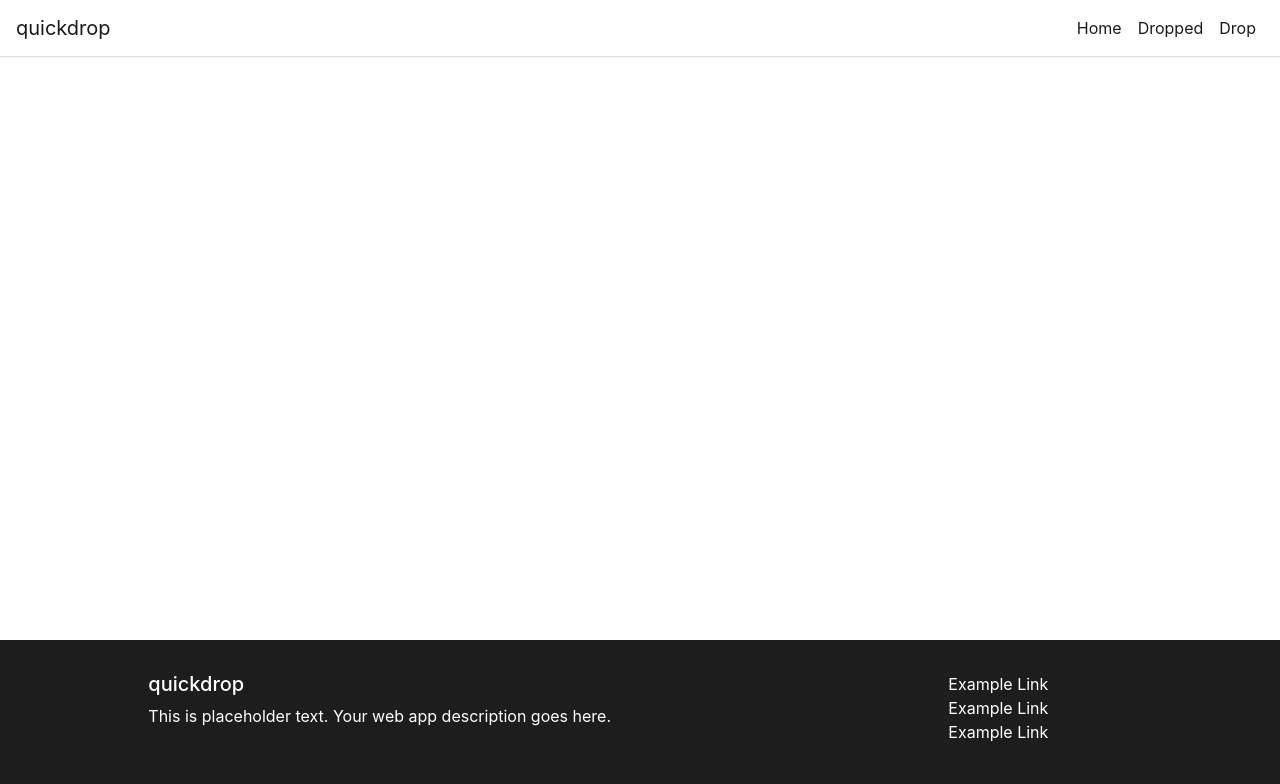
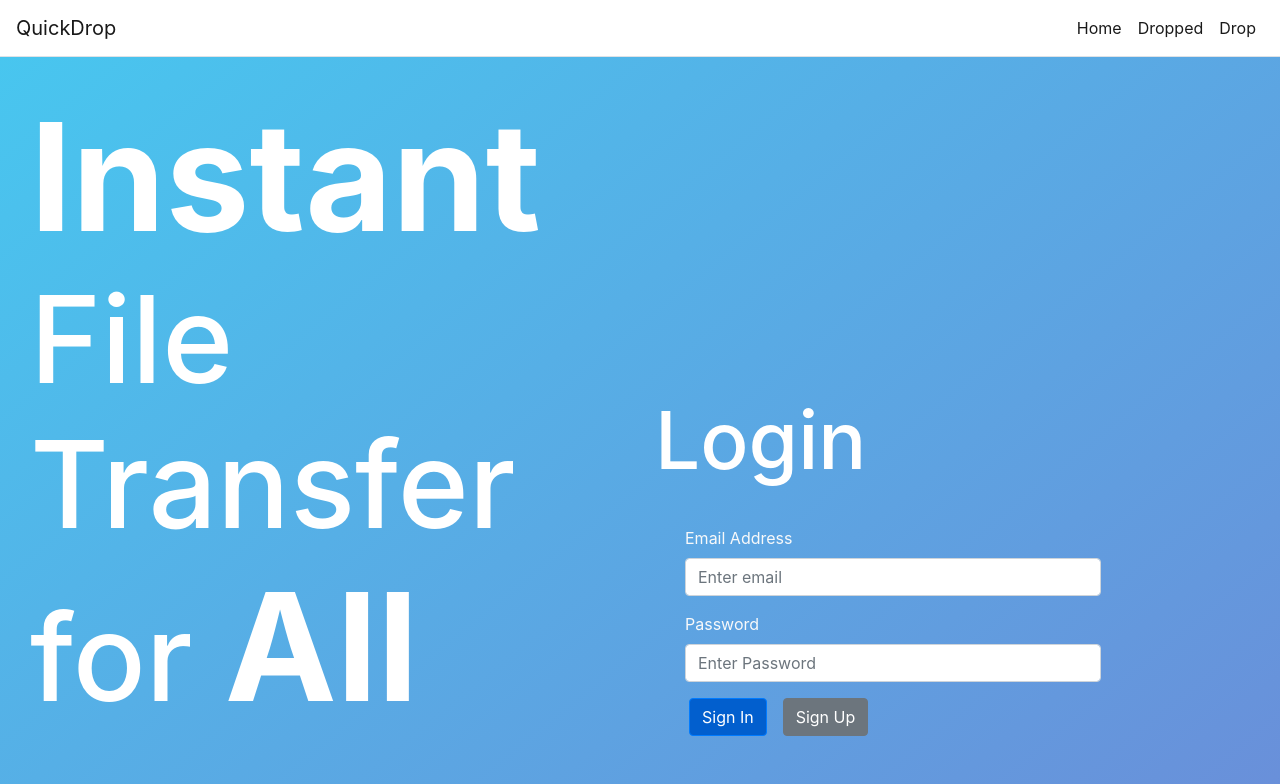
Before and after one commit to KashifIV/QuickDrop_web, a React (Create React App) app: page /Home in a window 1280 px wide. Shown: the top 784 px of the page. Built offline with nearby package versions, Linux system fonts and the light colour scheme.

Commit message:
Basic Landing Page

```diff
--- a/public/index.html
+++ b/public/index.html
@@ -6,6 +6,12 @@
     <meta
       name="viewport"
       content="width=device-width, initial-scale=1, shrink-to-fit=no"
+    />
+    <link
+      rel="stylesheet"
+      href="https://maxcdn.bootstrapcdn.com/bootstrap/4.3.1/css/bootstrap.min.css"
+      integrity="sha384-ggOyR0iXCbMQv3Xipma34MD+dH/1fQ784/j6cY/iJTQUOhcWr7x9JvoRxT2MZw1T"
+      crossorigin="anonymous"
     />
     <meta name="theme-color" content="#000000" />
     <!--
--- /dev/null
+++ b/src/components/Home/Home.css
@@ -0,0 +1,23 @@
+.large-text{
+    font-size: 121px;
+    color: white;
+}
+.medium-text{
+    font-size: 80px;
+    color: white;
+}
+b{
+    font-size: 150px;
+}
+.home{
+    padding: 30px;
+    background-image: linear-gradient(to bottom right, #48c6ef, #6f86d6);;
+}
+.right-panel{
+    margin: 0;
+    width: 80%;
+    position: relative;
+    top: 50%;
+    -ms-transform: translateY(-50%);
+    transform: translateY(-50%);
+}
--- a/src/components/Home/index.jsx
+++ b/src/components/Home/index.jsx
@@ -1,5 +1,25 @@
 import React from "react";
-
+import Login from "../Login/Login";
+import { Row, Col } from "react-bootstrap";
+import './Home.css';
 export default function Blank() {
-  return <main id="mainContent" />;
+  return <main id="mainContent" >
+    <div className="home">
+      <Row>
+        <Col>
+          <h1 className="large-text">
+            <b>Instant</b> File Transfer for <b>All</b> your <b>Devices</b>
+          </h1>
+        </Col>
+        <Col>
+          <div className="right-panel">
+            <h2 className="medium-text">
+              Login
+            </h2>
+            <Login/>
+          </div>
+        </Col>
+      </Row>
+    </div>
+  </main>;
 }
--- /dev/null
+++ b/src/components/Login/Login.css
@@ -0,0 +1,6 @@
+.Login{
+    padding: 30px;
+}
+.field{
+    color: aqua;
+}
--- /dev/null
+++ b/src/components/Login/Login.jsx
@@ -0,0 +1,29 @@
+import React from 'react';
+import {Form, Button, Row} from 'react-bootstrap';
+
+import './Login.css';
+
+export default function Login(){
+    return <Form className="Login">
+        <Form.Group>
+            <Form.Label className="text-light">
+                Email Address
+            </Form.Label>
+            <Form.Control type="email" placeholder="Enter email" />
+        </Form.Group>
+        <Form.Group>
+            <Form.Label className="text-light">
+                Password
+            </Form.Label>
+            <Form.Control type="password" placeholder="Enter Password"/>
+        </Form.Group>
+        <Row className="ml-1">
+            <Button variant="primary" type="submit">
+                Sign In
+            </Button>
+            <Button className="ml-3" variant="secondary" type="submit">
+                Sign Up
+            </Button>
+        </Row>
+    </Form>
+}
--- a/src/components/NavBar/index.jsx
+++ b/src/components/NavBar/index.jsx
@@ -12,7 +12,7 @@ export default function NavBar() {
       </div>
       <nav className="navbar navbar-expand-sm navbar-light border-bottom justify-content-between">
         <Link className="navbar-brand" to="/">
-          quickdrop
+          QuickDrop
         </Link>
         <div className="navbar-nav">
           <Link className="nav-item nav-link active" to="Home">
--- a/src/components/NavBar/navbar.module.css
+++ b/src/components/NavBar/navbar.module.css
@@ -10,6 +10,6 @@
   top: 0;
   left: 0;
   padding: 10px;
-  color: #ffffff;
+
   background: #000000;
 }
```
Also changed, not shown: package.json (+7 -6 lines), 1 other file (tests, documents, lock files or other folders).
